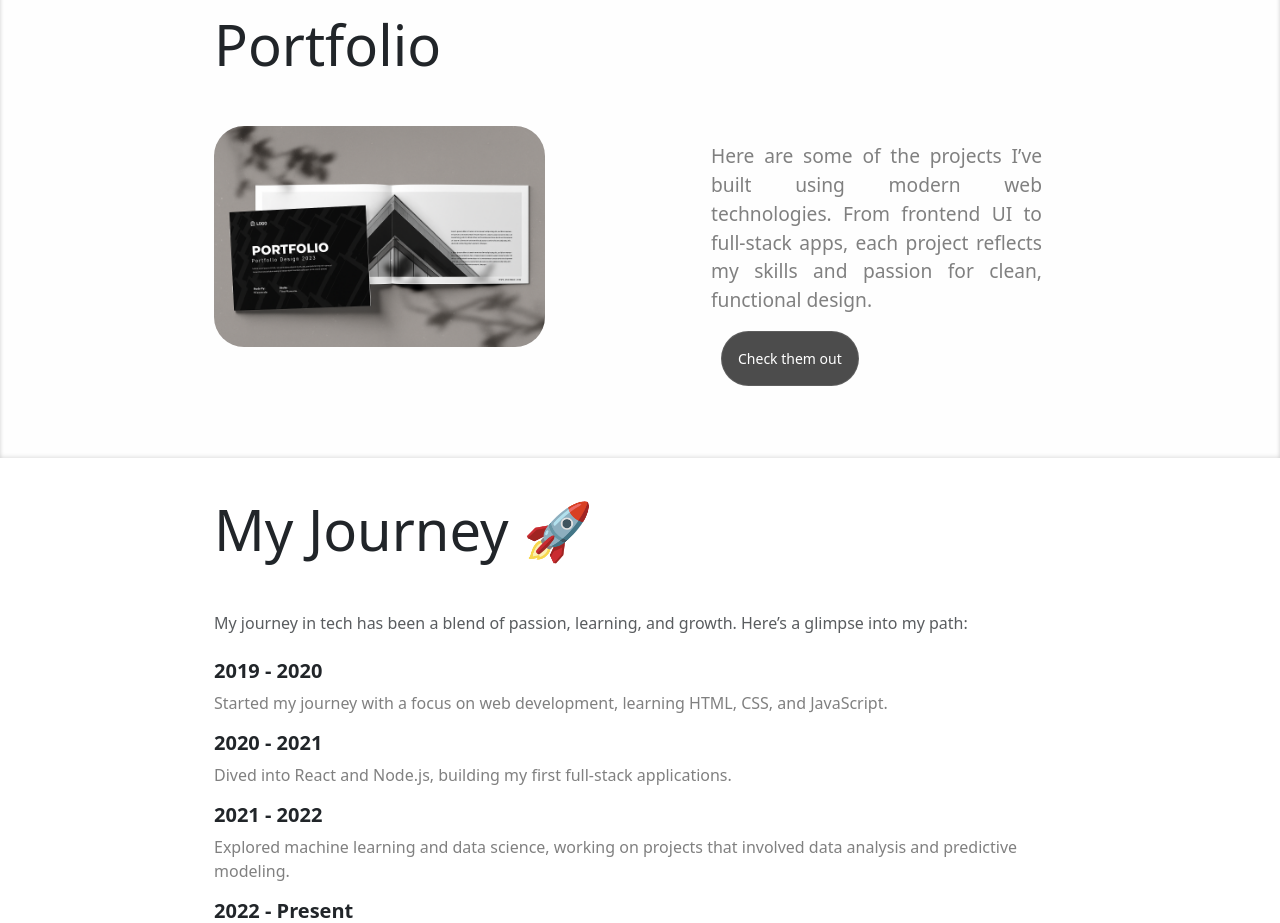
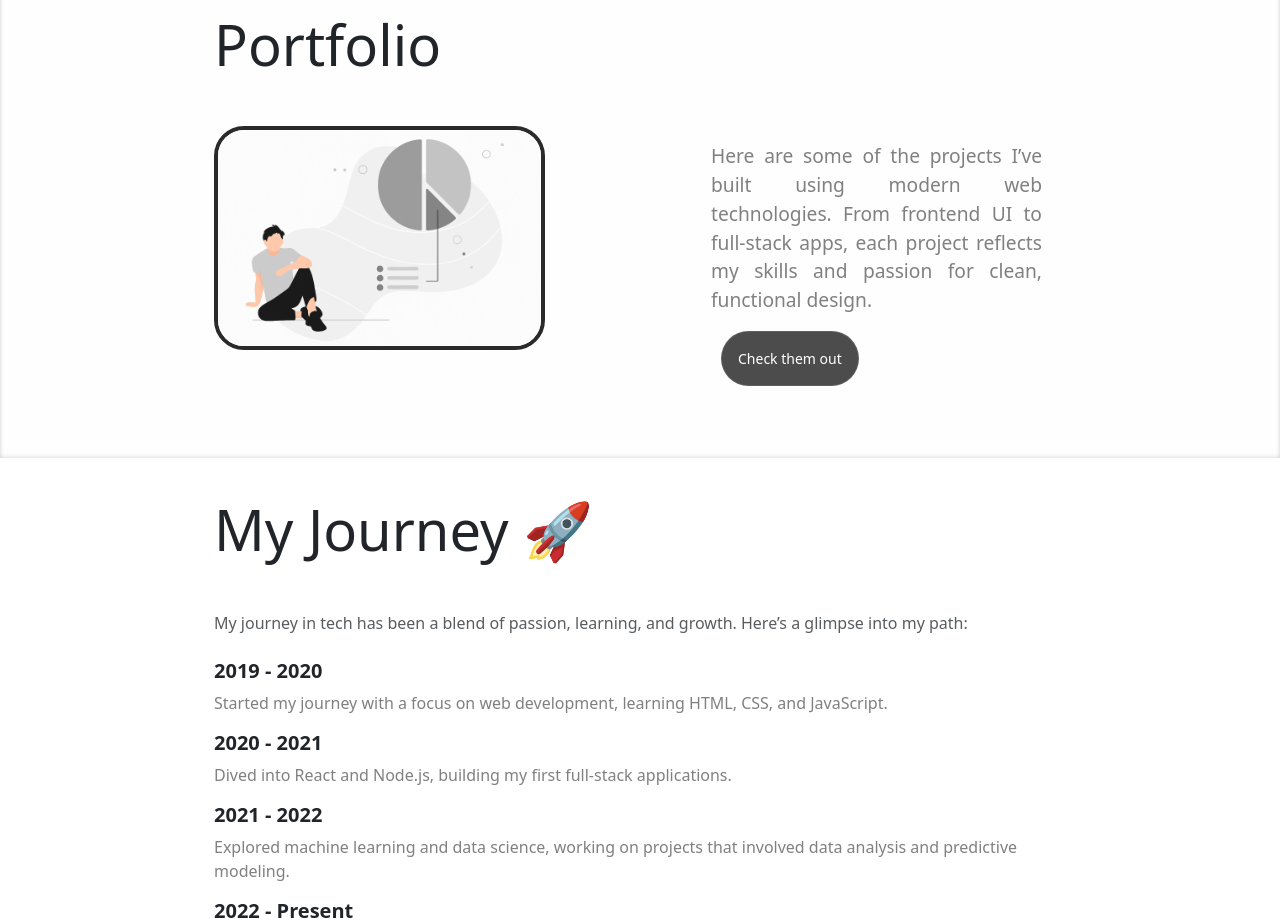
Before and after one commit to SaranshUpadhyay07/PortfolioWebsite, a React (Vite) app: page /about in a window 1280 px wide. Shown: the part 2000-2923 px from the top of the page. Built offline with nearby package versions, Linux system fonts and the light colour scheme.

Commit message:
portfolio-pic updated

```diff
--- a/public/styles.css
+++ b/public/styles.css
@@ -397,6 +397,7 @@ body.modal-open::before {
 }
 .portfolio-pic{
   border-radius:30px;
+  border:4px solid rgb(42, 42, 42);
 }
 .card {
   border-radius:5% !important;
```
Also changed, not shown: public/images/Laptop.png.
